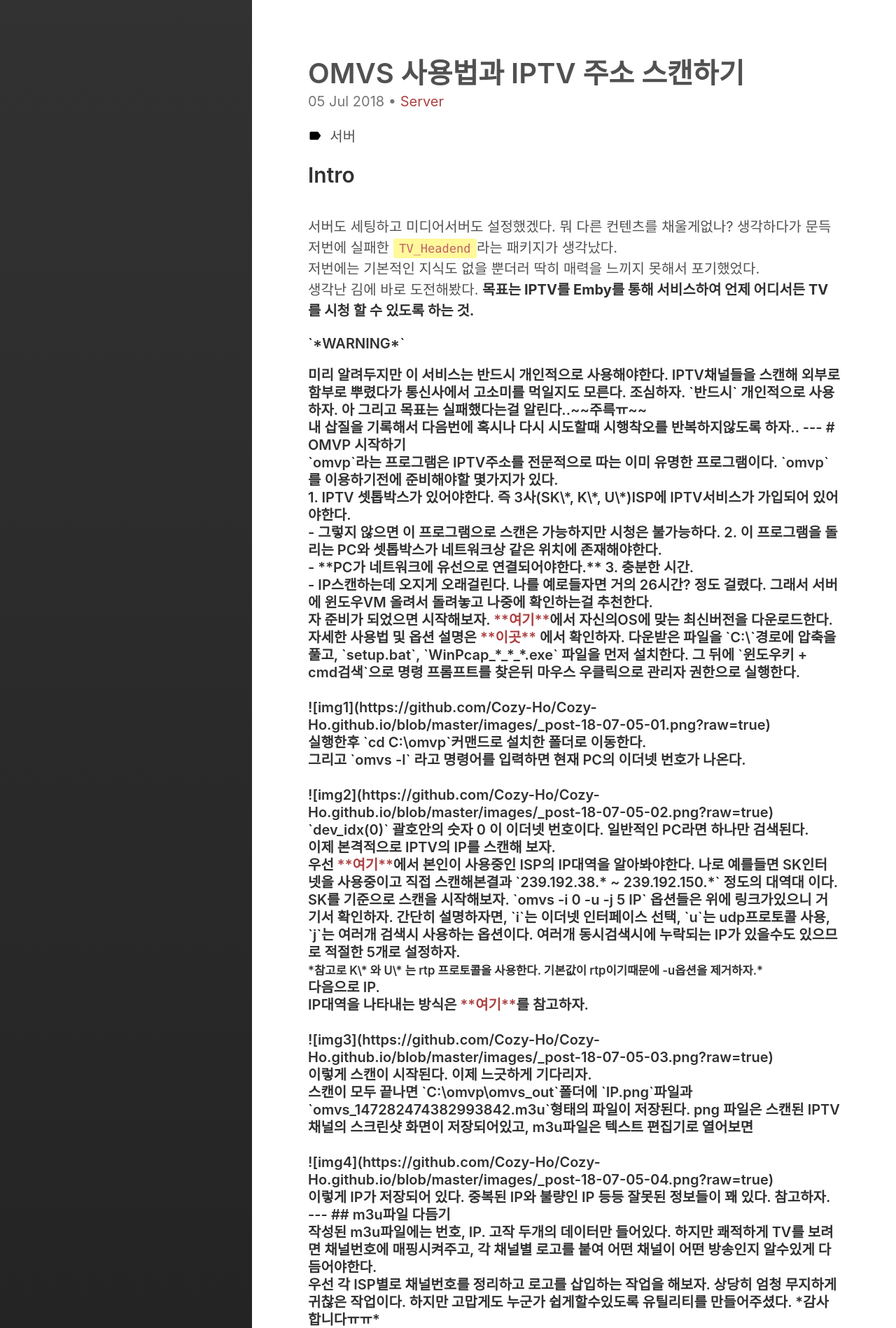
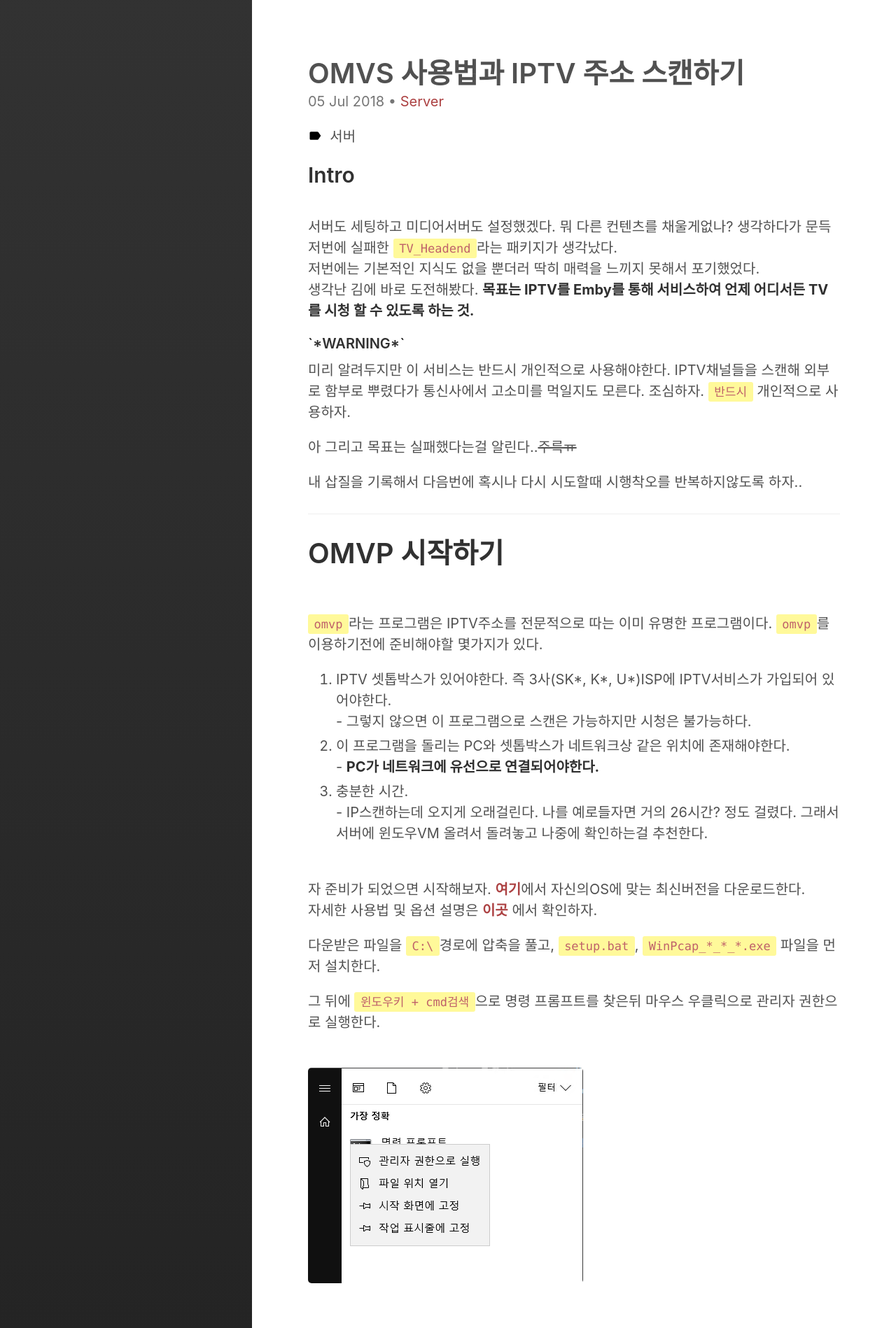
Before and after one commit to Cozy-Ho/Cozy-Ho.github.io, a Jekyll site: the page built from _posts/2018-07-05-IPTV_ip주소 스캔하기.md, in a window 1280 px wide. Shown: the top 1898 px of the page at 70% size. Built offline with Jekyll 4.4.1, drawn with Linux system fonts in a browser that asks for light colours; comment, search, counter and statistics services are not loaded; some of the changed text lies outside the part shown.

Commit message:
[Fix]18-07-05 post

```diff
--- a/_posts/2018-07-05-IPTV_ip주소 스캔하기.md
+++ b/_posts/2018-07-05-IPTV_ip주소 스캔하기.md
@@ -12,7 +12,7 @@ category: Server
 서버도 세팅하고 미디어서버도 설정했겠다. 뭐 다른 컨텐츠를 채울게없나? 생각하다가 문득 저번에 실패한 `TV_Headend`라는 패키지가 생각났다.<br>
 저번에는 기본적인 지식도 없을 뿐더러 딱히 매력을 느끼지 못해서 포기했었다.<br>생각난 김에 바로 도전해봤다. **목표는 IPTV를 Emby를 통해 서비스하여 언제 어디서든 TV를 시청 할 수 있도록 하는 것.**<br>
 
-<h4>`*WARNING*`<h4>
+<h4>`*WARNING*`</h4>
 미리 알려두지만 이 서비스는 반드시 개인적으로 사용해야한다. IPTV채널들을 스캔해 외부로 함부로 뿌렸다가 통신사에서 고소미를 먹일지도 모른다. 조심하자. `반드시` 개인적으로 사용하자.
 
 아 그리고 목표는 실패했다는걸 알린다..~~주륵ㅠ~~
```
